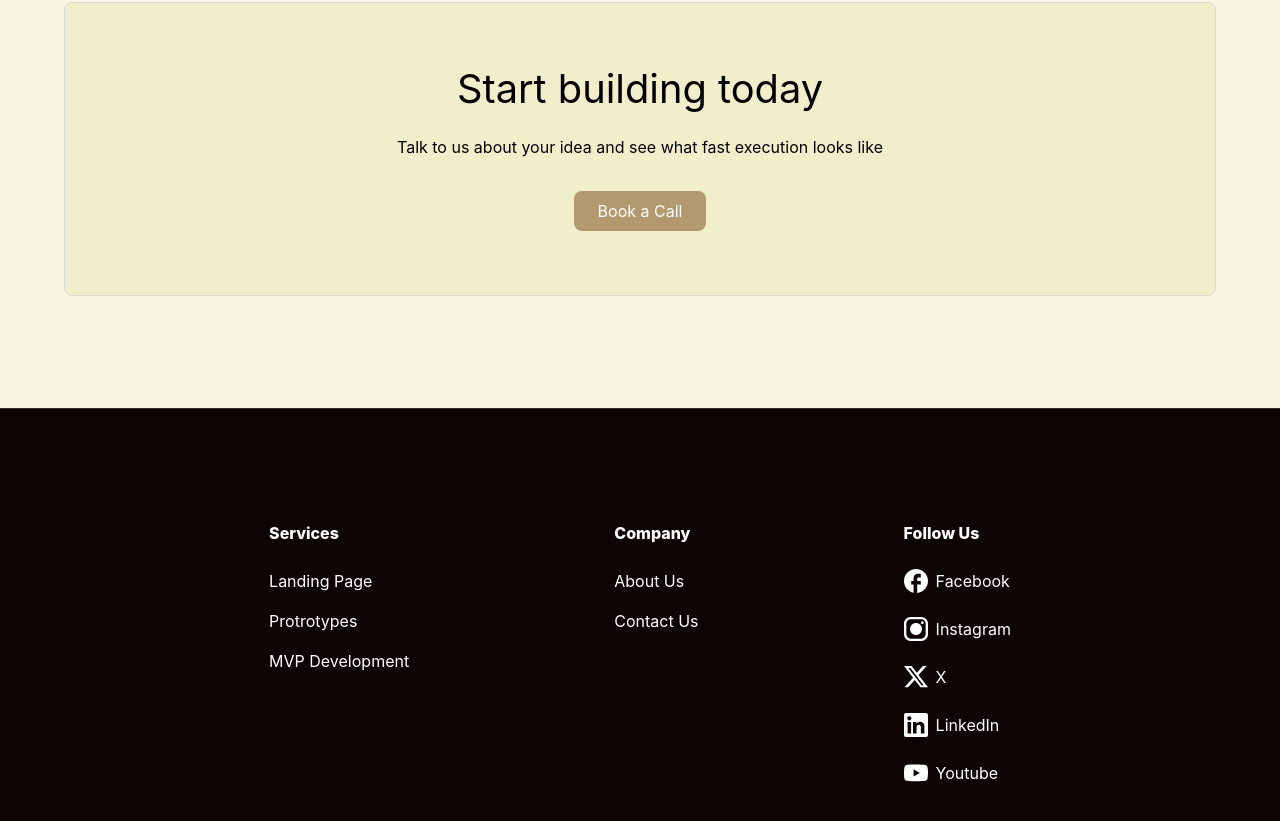
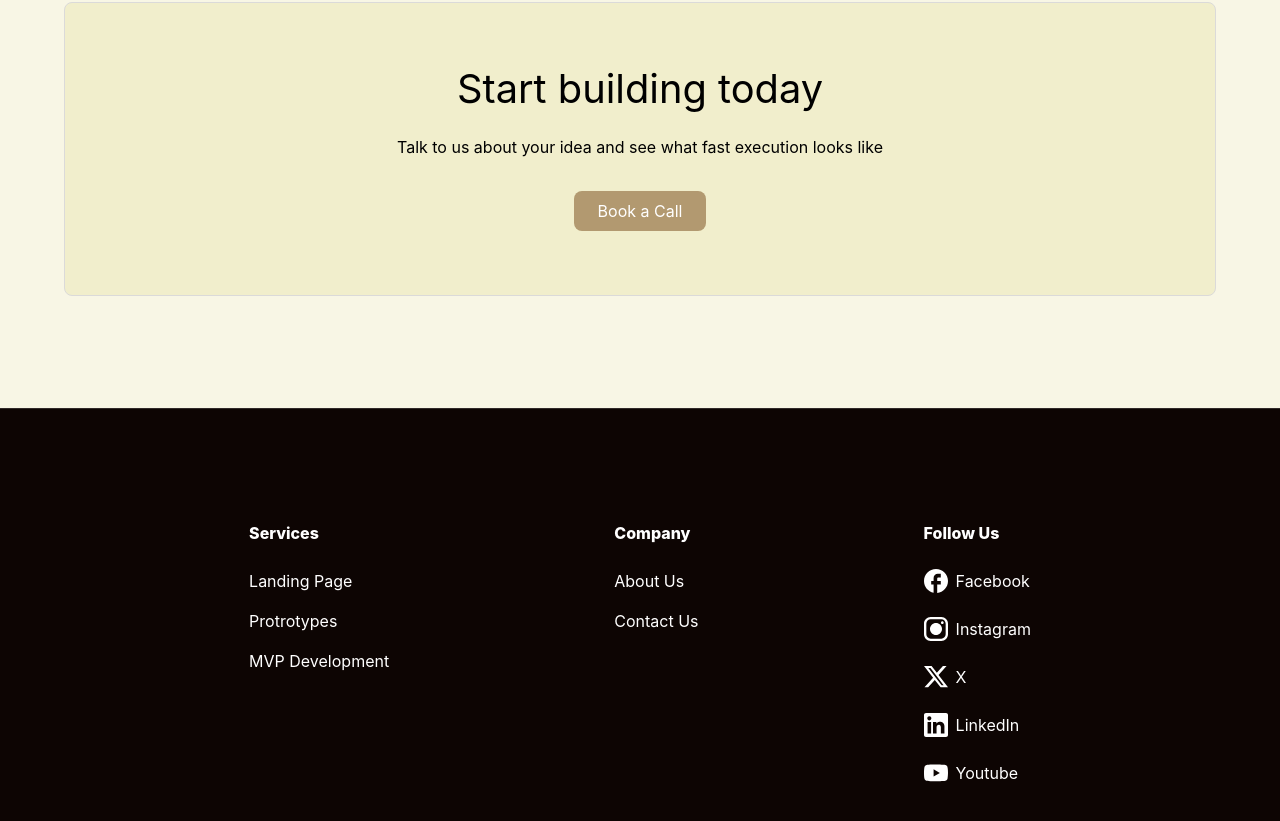
Before and after one commit to divyanshchahar/proto_panther, a Next.js app: page / in a window 1280 px wide. Shown: the part 3405-4226 px from the top of the page. Built offline with nearby package versions, Linux system fonts and the light colour scheme.

Commit message:
update:renamed variable

```diff
--- a/src/ui/layouts/FooterLayout.module.css
+++ b/src/ui/layouts/FooterLayout.module.css
@@ -22,7 +22,7 @@
 
 .linksContainer {
     display: flex;
-    gap: var(--d5);
+    gap: var(--dimension-5);
     flex-direction: column;
     flex-wrap: wrap;
     justify-content: space-evenly;
```
